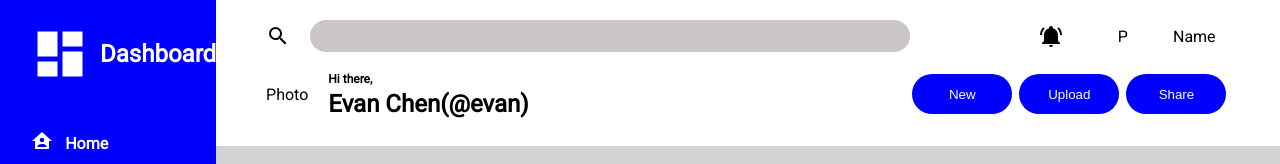
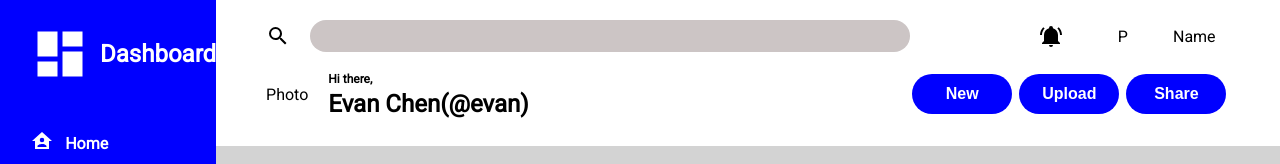
Before and after one commit to evanch98/admin-dashboard, a plain HTML site: page index.html in a window 1280 px wide. Shown: the top 164 px of the page. Drawn offline with Linux system fonts and the light colour scheme.

Commit message:
Adjust button styles

```diff
--- a/styles.css
+++ b/styles.css
@@ -109,6 +109,10 @@ input[type="search"] {
 }
 
 button {
+    font-size: 16px;
+    font-weight: 700;
+    cursor: pointer;
+
     width: 100px;
     height: 2.5rem;
 
```
